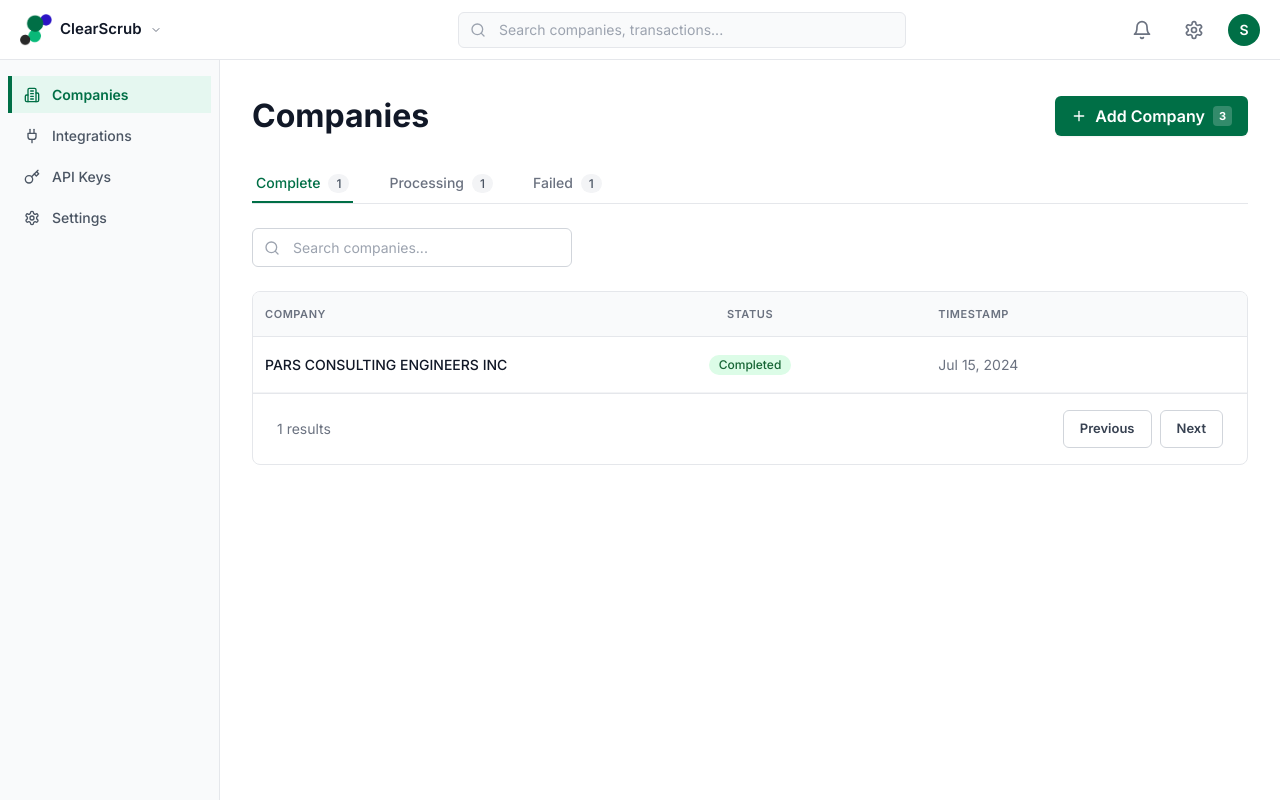
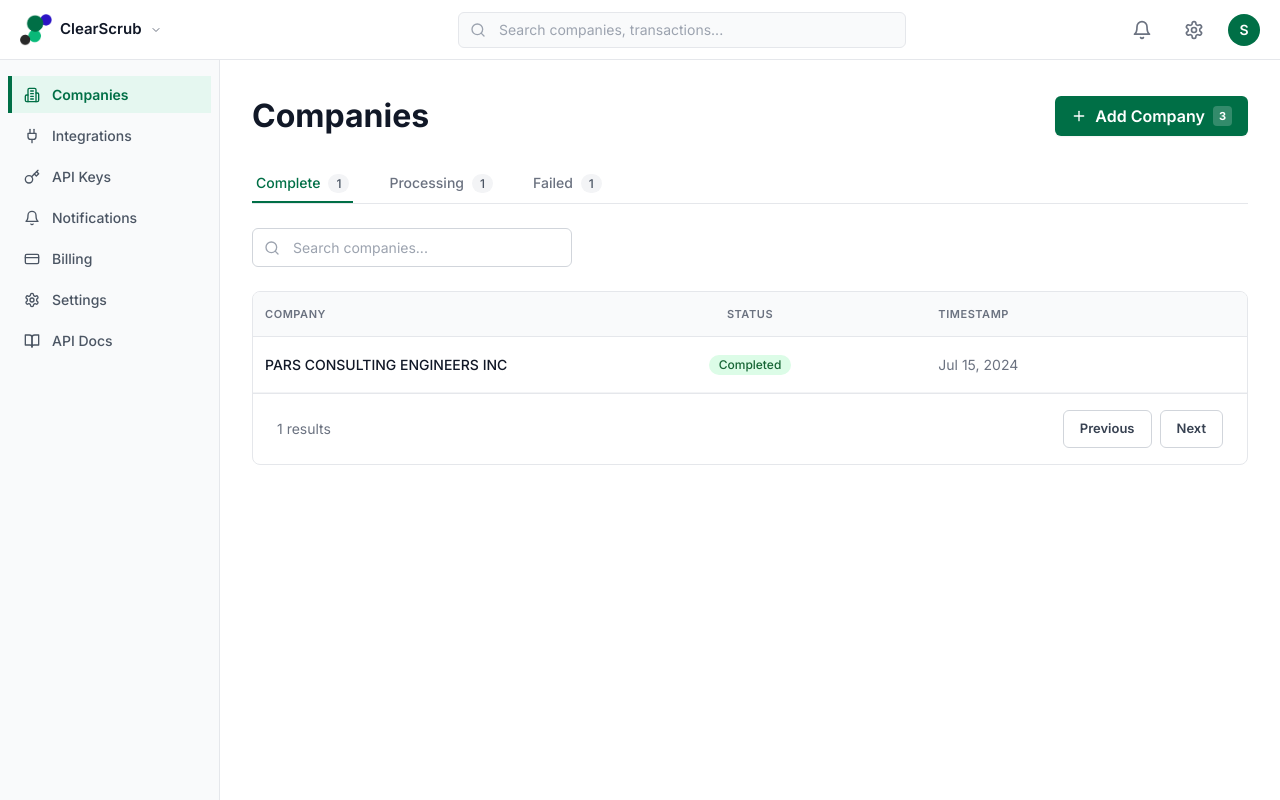
Before and after one commit to brickdatalab/clearscrub-dashboard, a React (Vite) app: page /companies in a window 1280 px wide. Built offline with nearby package versions, Linux system fonts and the light colour scheme; sample sign-in values are in the browser's storage; the HTML template or start-up script is replaced by a standard one.

Commit message:
Add new navigation items: Notifications, Billing, and API Docs to sidebar with appropriate icons

```diff
--- a/src/App.tsx
+++ b/src/App.tsx
@@ -29,7 +29,10 @@ function App() {
             <Route path="companies/:companyId" element={<CompanyDetail />} />
             <Route path="integrations" element={<div className="p-8"><h1 className="text-2xl font-bold">Integrations</h1><p>Coming soon...</p></div>} />
             <Route path="api-keys" element={<ApiKeys />} />
+            <Route path="notifications" element={<div className="p-8"><h1 className="text-2xl font-bold">Notifications</h1><p>Coming soon...</p></div>} />
+            <Route path="billing" element={<div className="p-8"><h1 className="text-2xl font-bold">Billing</h1><p>Coming soon...</p></div>} />
             <Route path="settings" element={<div className="p-8"><h1 className="text-2xl font-bold">Settings</h1><p>Coming soon...</p></div>} />
+            <Route path="api-docs" element={<div className="p-8"><h1 className="text-2xl font-bold">API Documentation</h1><p>Coming soon...</p></div>} />
             <Route path="payments" element={<div className="p-8"><h1 className="text-2xl font-bold">Payments</h1><p>Coming soon...</p></div>} />
             <Route path="customers" element={<div className="p-8"><h1 className="text-2xl font-bold">Customers</h1><p>Coming soon...</p></div>} />
             <Route path="analytics" element={<div className="p-8"><h1 className="text-2xl font-bold">Analytics</h1><p>Coming soon...</p></div>} />
--- a/src/layouts/Sidebar.tsx
+++ b/src/layouts/Sidebar.tsx
@@ -4,7 +4,10 @@ import {
   Building2,
   Plug,
   Key,
+  Bell,
+  CreditCard,
   Settings,
+  BookOpen,
   X
 } from 'lucide-react'
 
@@ -12,7 +15,10 @@ const navigationItems = [
   { name: 'Companies', href: '/companies', icon: Building2 },
   { name: 'Integrations', href: '/integrations', icon: Plug },
   { name: 'API Keys', href: '/api-keys', icon: Key },
+  { name: 'Notifications', href: '/notifications', icon: Bell },
+  { name: 'Billing', href: '/billing', icon: CreditCard },
   { name: 'Settings', href: '/settings', icon: Settings },
+  { name: 'API Docs', href: '/api-docs', icon: BookOpen },
 ]
 
 interface SidebarProps {
```
Also changed, not shown: 5 other files (tests, documents, lock files or other folders).
